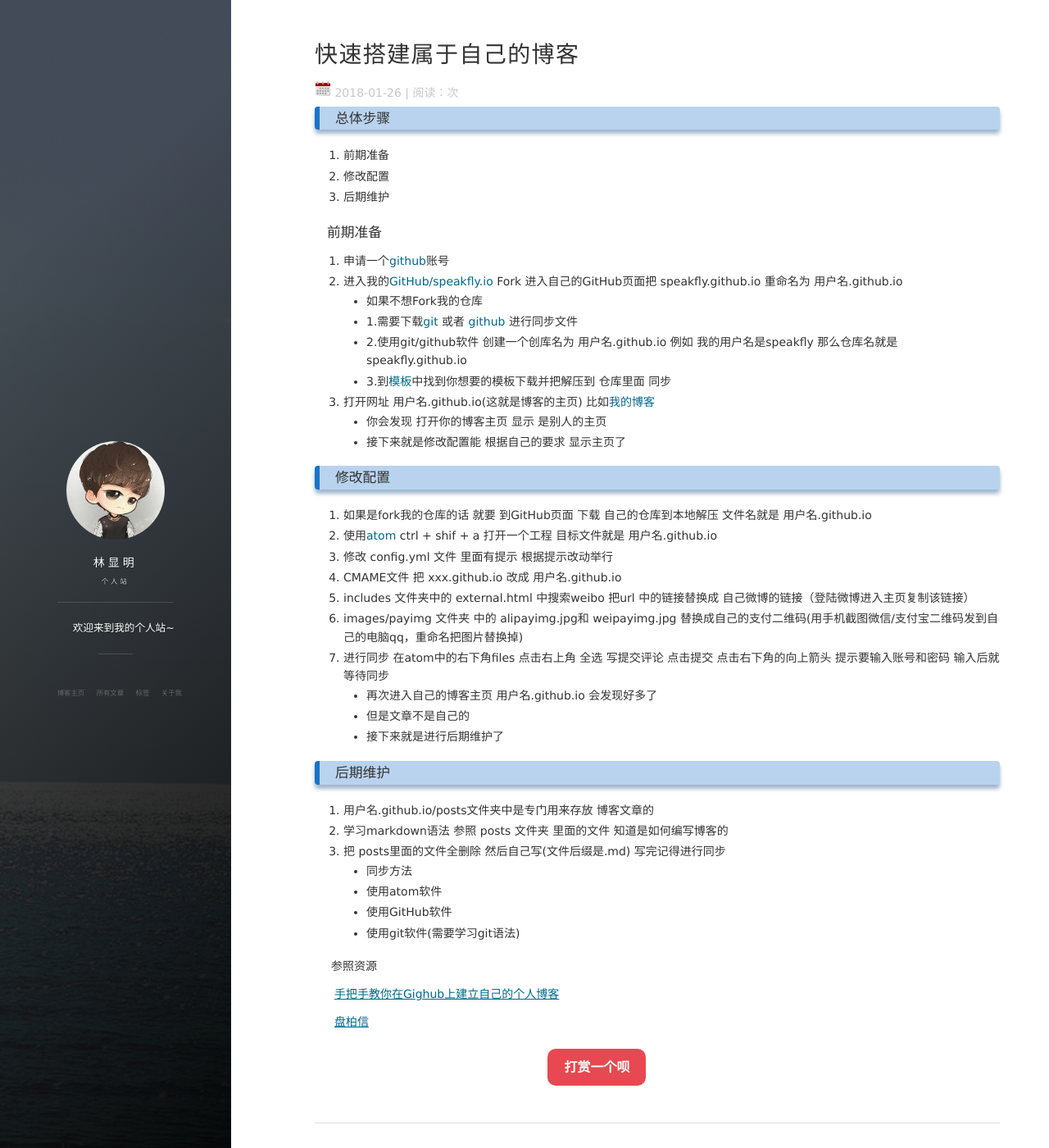
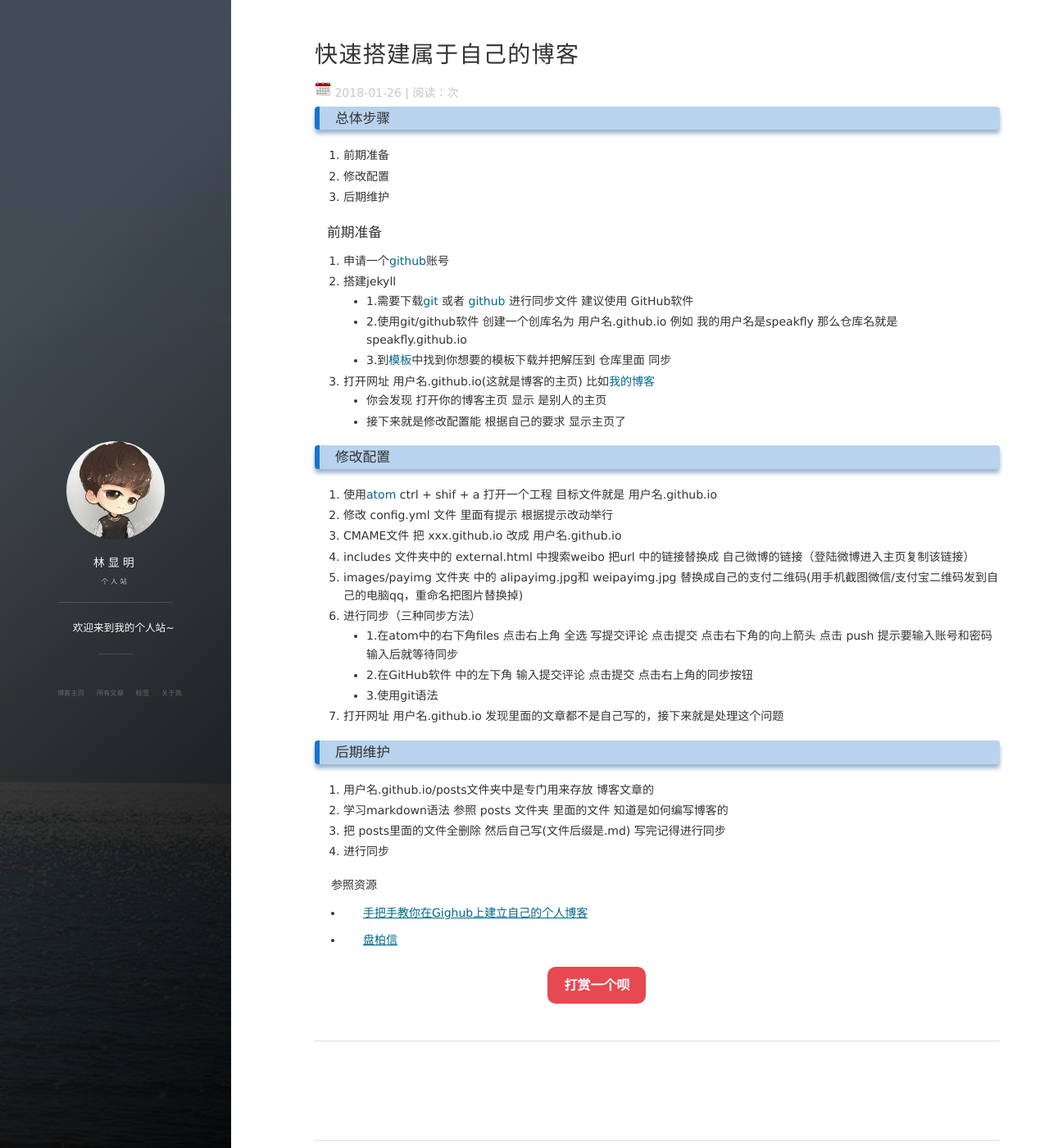
Before and after one commit to chengnuo3/chengnuo3.github.io, a Jekyll site: the page built from _posts/2018-01-25-快速搭建属于自己的博客.md, in a window 1280 px wide and 1400 px high. Shown: the whole window at 82% size. Built offline with Jekyll 4.4.1, drawn with Linux system fonts in a browser that asks for light colours; nearby versions of some CDN libraries; comment, search, counter and statistics services are not loaded.

Commit message:
2018-1-26

```diff
--- a/_posts/2018-01-25-快速搭建属于自己的博客.md
+++ b/_posts/2018-01-25-快速搭建属于自己的博客.md
@@ -12,9 +12,8 @@ tag: blog
 
 #### 前期准备
 1. 申请一个[github](https://github.com)账号
-2. 进入我的[GitHub/speakfly.io](https://github.com/speakfly/speakfly.github.io) Fork  进入自己的GitHub页面把 speakfly.github.io 重命名为 用户名.github.io
-  * 如果不想Fork我的仓库
-  * 1.需要下载[git](https://git-scm.com/) 或者 [github](https://desktop.github.com/) 进行同步文件
+2. 搭建jekyll
+  * 1.需要下载[git](https://git-scm.com/) 或者 [github](https://desktop.github.com/) 进行同步文件  建议使用 GitHub软件
   * 2.使用git/github软件  创建一个创库名为 用户名.github.io  例如 我的用户名是speakfly  那么仓库名就是 speakfly.github.io
   * 3.到[模板](http://jekyllthemes.org/)中找到你想要的模板下载并把解压到 仓库里面 同步
 3. 打开网址 用户名.github.io(这就是博客的主页)  比如[我的博客](https://speakfly.github.io)
@@ -22,29 +21,26 @@ tag: blog
   * 接下来就是修改配置能  根据自己的要求 显示主页了
 
 ### 修改配置
-1. 如果是fork我的仓库的话 就要 到GitHub页面 下载 自己的仓库到本地解压  文件名就是 用户名.github.io
-2. 使用[atom](https://atom.io/) ctrl + shif + a 打开一个工程  目标文件就是 用户名.github.io
-3. 修改 config.yml 文件 里面有提示 根据提示改动举行
-4. CMAME文件 把  xxx.github.io  改成 用户名.github.io
-5. includes 文件夹中的 external.html 中搜索weibo  把url 中的链接替换成 自己微博的链接（登陆微博进入主页复制该链接）
-6. images/payimg 文件夹 中的 alipayimg.jpg和 weipayimg.jpg 替换成自己的支付二维码(用手机截图微信/支付宝二维码发到自己的电脑qq，重命名把图片替换掉)
-7. 进行同步   在atom中的右下角files 点击右上角 全选 写提交评论 点击提交 点击右下角的向上箭头 提示要输入账号和密码 输入后就等待同步
-  * 再次进入自己的博客主页 用户名.github.io  会发现好多了
-  * 但是文章不是自己的
-  * 接下来就是进行后期维护了
+1. 使用[atom](https://atom.io/) ctrl + shif + a 打开一个工程  目标文件就是 用户名.github.io
+2. 修改 config.yml 文件 里面有提示 根据提示改动举行
+3. CMAME文件 把  xxx.github.io  改成 用户名.github.io
+4. includes 文件夹中的 external.html 中搜索weibo  把url 中的链接替换成 自己微博的链接（登陆微博进入主页复制该链接）
+5. images/payimg 文件夹 中的 alipayimg.jpg和 weipayimg.jpg 替换成自己的支付二维码(用手机截图微信/支付宝二维码发到自己的电脑qq，重命名把图片替换掉)
+6. 进行同步（三种同步方法）
+  * 1.在atom中的右下角files 点击右上角 全选 写提交评论 点击提交 点击右下角的向上箭头  点击 push 提示要输入账号和密码 输入后就等待同步
+  * 2.在GitHub软件 中的左下角 输入提交评论 点击提交  点击右上角的同步按钮
+  * 3.使用git语法
+7. 打开网址 用户名.github.io  发现里面的文章都不是自己写的，接下来就是处理这个问题
 
 ### 后期维护
 1. 用户名.github.io/posts文件夹中是专门用来存放 博客文章的
 2. 学习markdown语法  参照 posts 文件夹 里面的文件 知道是如何编写博客的
 3. 把 posts里面的文件全删除 然后自己写(文件后缀是.md)  写完记得进行同步
-  * 同步方法
-  * 使用atom软件
-  * 使用GitHub软件
-  * 使用git软件(需要学习git语法)
+4. 进行同步
 
 
 参照资源
 
-[手把手教你在Gighub上建立自己的个人博客](http://blog.csdn.net/u012168038/article/details/77715439)
+* [手把手教你在Gighub上建立自己的个人博客](http://blog.csdn.net/u012168038/article/details/77715439)
 
-[盘柏信](http://baixin.io/)
+* [盘柏信](http://baixin.io/)
```
